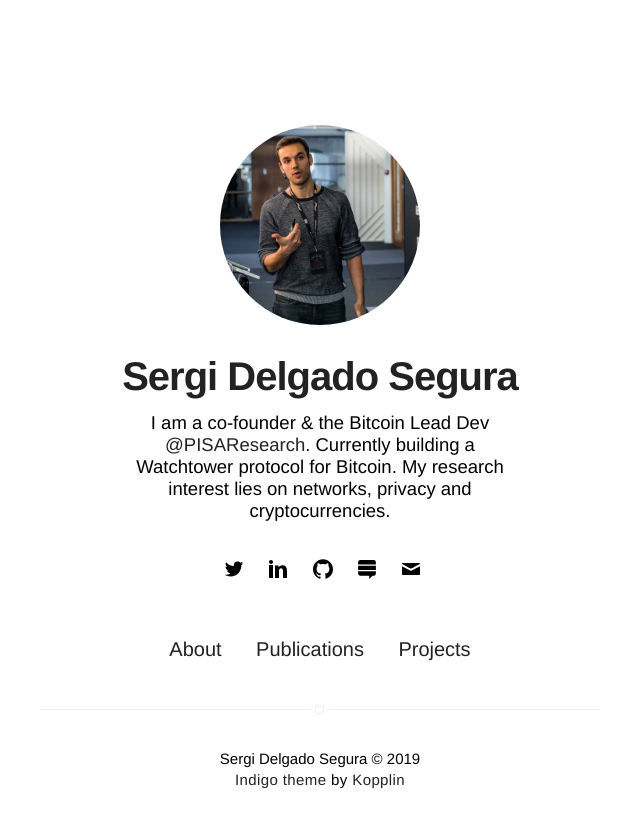
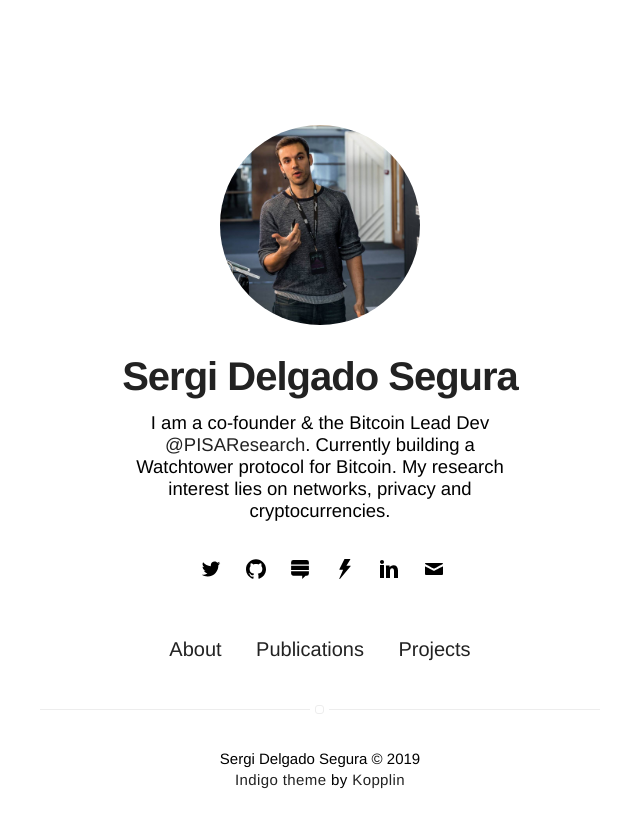
Before and after one commit to sr-gi/me, a Jekyll site: the page built from index.html, in a window 1280 px wide. Shown: the top 828 px of the page, without its empty margins (320-960 px from the left). Built offline with Jekyll 4.4.1, drawn with Linux system fonts in a browser that asks for light colours.

Commit message:
Adds tippin.me link

```diff
--- a/_config.yml
+++ b/_config.yml
@@ -44,6 +44,7 @@ linkedin: sr-gi
 github: sr-gi
 bitcoin-stackexcahnge: 30668/sr-gi
 email: sergi.delgado.s@gmail.com
+tippin: sr_gi
 # stackoverflow: mystackoverflow
 # google: mygoogle
 # instagram: myinstagram
--- a/_includes/icons.html
+++ b/_includes/icons.html
@@ -9,6 +9,15 @@
 <symbol id="icon-facebook" viewBox="0 0 1024 1024">
 <title>facebook</title>
 <path class="path1" d="M870.4 51.2h-716.8c-56.32 0-102.4 46.080-102.4 102.4v716.8c0 56.371 46.080 102.4 102.4 102.4h358.4v-358.4h-102.4v-126.72h102.4v-104.96c0-110.797 62.054-188.621 192.819-188.621l92.314 0.102v133.376h-61.286c-50.893 0-70.246 38.195-70.246 73.626v86.528h131.482l-29.082 126.669h-102.4v358.4h204.8c56.32 0 102.4-46.029 102.4-102.4v-716.8c0-56.32-46.080-102.4-102.4-102.4z"></path>
+</symbol>
+
+<symbol id="icon-tippin" viewBox="0 0 512 512">
+<title>tippin</title>
+<path class="path1" d="M400.268,175.599c-1.399-3.004-4.412-4.932-7.731-4.932h-101.12l99.797-157.568c1.664-2.628,1.766-5.956,0.265-8.678
+C389.977,1.69,387.109,0,384.003,0H247.47c-3.234,0-6.187,1.826-7.637,4.719l-128,256c-1.323,2.637-1.178,5.777,0.375,8.294
+c1.562,2.517,4.301,4.053,7.262,4.053h87.748l-95.616,227.089c-1.63,3.883-0.179,8.388,3.413,10.59
+c1.382,0.845,2.918,1.254,4.446,1.254c2.449,0,4.864-1.05,6.537-3.029l273.067-324.267
+C401.206,182.161,401.667,178.611,400.268,175.599z"/>
 </symbol>
 
 <symbol id="icon-twitter" viewBox="0 0 1024 1024">
--- a/_includes/social-links.html
+++ b/_includes/social-links.html
@@ -1,13 +1,44 @@
 <div class="social-links">
-    {% if site.facebook %}
-        <a class="link" data-title="facebook.com/{{ site.facebook }}" href="http://facebook.com/{{ site.facebook }}" target="_blank">
-            <svg class="icon icon-facebook"><use xlink:href="#icon-facebook"></use></svg>
+    {% if site.twitter %}
+        <a class="link" data-title="twitter.com/{{ site.twitter }}" href="http://twitter.com/{{ site.twitter }}" target="_blank">
+            <svg class="icon icon-twitter"><use xlink:href="#icon-twitter"></use></svg>
         </a>
     {% endif %}
 
-    {% if site.twitter %}
-        <a class="link" data-title="twitter.com/{{ site.twitter }}" href="http://twitter.com/{{ site.twitter }}" target="_blank">
-            <svg class="icon icon-twitter"><use xlink:href="#icon-twitter"></use></svg>
+    {% if site.github %}
+        <a class="link" data-title="github.com/{{ site.github }}" href="https://github.com/{{ site.github }}" target="_blank">
+            <svg class="icon icon-github"><use xlink:href="#icon-github"></use></svg>
+        </a>
+    {% endif %}
+
+    {% if site.bitcoin-stackexcahnge %}
+        <a class="link" data-title="bitcoin.stackexchange.com/users/{{ site.bitcoin-stackexcahnge }}" href="http://bitcoin.stackexchange.com/users/{{ site.bitcoin-stackexcahnge }}" target="_blank">
+            <svg class="icon icon-stackexchange"><use xlink:href="#icon-stackexchange"></use></svg>
+        </a>
+    {% endif %}
+
+    {% if site.tippin %}
+        <a class="link" data-title="https://tippin.me/@{{ site.tippin }}" href="https://tippin.me/@{{ site.tippin }}" target="_blank">
+            <svg class="icon icon-tippin"><use xlink:href="#icon-tippin"></use></svg>
+        </a>
+    {% endif %}
+
+    {% if site.linkedin %}
+        <a class="link" data-title="linkedin.com/in/{{ site.linkedin }}" href="http://linkedin.com/in/{{ site.linkedin }}" target="_blank">
+            <svg class="icon icon-linkedin"><use xlink:href="#icon-linkedin"></use></svg>
+        </a>
+    {% endif %}
+
+    {% if site.email %}
+        <a class="link" data-title="{{ site.email }}" href="mailto:{{ site.email }}">
+            <svg class="icon icon-mail"><use xlink:href="#icon-mail"></use></svg>
+        </a>
+    {% endif %}
+
+
+<!--     {% if site.facebook %}
+        <a class="link" data-title="facebook.com/{{ site.facebook }}" href="http://facebook.com/{{ site.facebook }}" target="_blank">
+            <svg class="icon icon-facebook"><use xlink:href="#icon-facebook"></use></svg>
         </a>
     {% endif %}
 
@@ -29,12 +60,6 @@
         </a>
     {% endif %}
 
-    {% if site.linkedin %}
-        <a class="link" data-title="linkedin.com/in/{{ site.linkedin }}" href="http://linkedin.com/in/{{ site.linkedin }}" target="_blank">
-            <svg class="icon icon-linkedin"><use xlink:href="#icon-linkedin"></use></svg>
-        </a>
-    {% endif %}
-
     {% if site.youtube %}
         <a class="link" data-title="youtube.com/{{ site.youtube }}" href="http://youtube.com/{{ site.youtube }}" target="_blank">
             <svg class="icon icon-youtube"><use xlink:href="#icon-youtube"></use></svg>
@@ -53,21 +78,9 @@
         </a>
     {% endif %}
 
-    {% if site.github %}
-        <a class="link" data-title="github.com/{{ site.github }}" href="https://github.com/{{ site.github }}" target="_blank">
-            <svg class="icon icon-github"><use xlink:href="#icon-github"></use></svg>
-        </a>
-    {% endif %}
-
     {% if site.stackoverflow %}
         <a class="link" data-title="stackoverflow.com/users/{{ site.stackoverflow }}" href="http://stackoverflow.com/users/{{ site.stackoverflow }}" target="_blank">
             <svg class="icon icon-stackoverflow"><use xlink:href="#icon-stackoverflow"></use></svg>
-        </a>
-    {% endif %}
-
-    {% if site.bitcoin-stackexcahnge %}
-        <a class="link" data-title="bitcoin.stackexchange.com/users/{{ site.bitcoin-stackexcahnge }}" href="http://bitcoin.stackexchange.com/users/{{ site.bitcoin-stackexcahnge }}" target="_blank">
-            <svg class="icon icon-stackexchange"><use xlink:href="#icon-stackexchange"></use></svg>
         </a>
     {% endif %}
 
@@ -99,11 +112,5 @@
         <a class="link" data-title="lanyrd.com/{{ site.lanyrd }}" href="https://lanyrd.com/{{ site.lanyrd }}" target="_blank">
             <svg class="icon icon-microphone"><use xlink:href="#icon-microphone"></use></svg>
         </a>
-    {% endif %}
-
-    {% if site.email %}
-        <a class="link" data-title="{{ site.email }}" href="mailto:{{ site.email }}">
-            <svg class="icon icon-mail"><use xlink:href="#icon-mail"></use></svg>
-        </a>
-    {% endif %}
+    {% endif %} -->
 </div>
```
